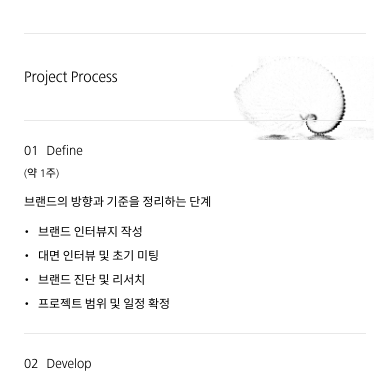
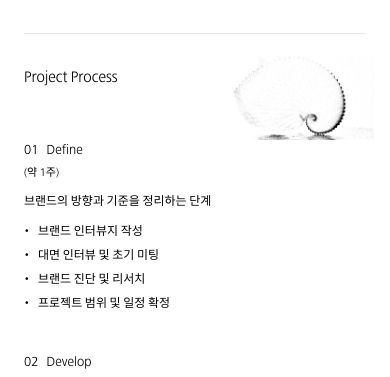
Before and after one commit to studiomotian-alt/studio-motian-, a Next.js app: page /about in a window 390 px wide. Shown: the part 680-1057 px from the top of the page. Built offline with nearby package versions, Linux system fonts and the light colour scheme; a web font is replaced by a local one.

Commit message:
About 모바일: Project Process 단계별 구분선 숨김(데스크탑은 유지)
Co-Authored-By: Claude Opus 4.8 (1M context) <noreply@anthropic.com>

```diff
--- a/app/about/page.tsx
+++ b/app/about/page.tsx
@@ -114,11 +114,11 @@ export default function AboutPage() {
         {/* Project Process — mobile gets a top divider; desktop is a clean 2-column layout */}
         <div className="border-t border-line pt-8 md:col-span-6 md:border-t-0 md:pt-0">
           <h2 className="text-[15px] text-ink">Project Process</h2>
-          <div className="mt-8 border-t border-line">
+          <div className="mt-8 md:border-t md:border-line">
             {process.map((p) => (
               <div
                 key={p.num}
-                className="grid grid-cols-1 gap-3 border-b border-line py-5 md:grid-cols-[1fr_1.35fr] md:gap-8"
+                className="grid grid-cols-1 gap-3 py-5 md:grid-cols-[1fr_1.35fr] md:gap-8 md:border-b md:border-line"
               >
                 <div>
                   <div className="flex items-baseline gap-2 text-[13px] text-ink">
```
